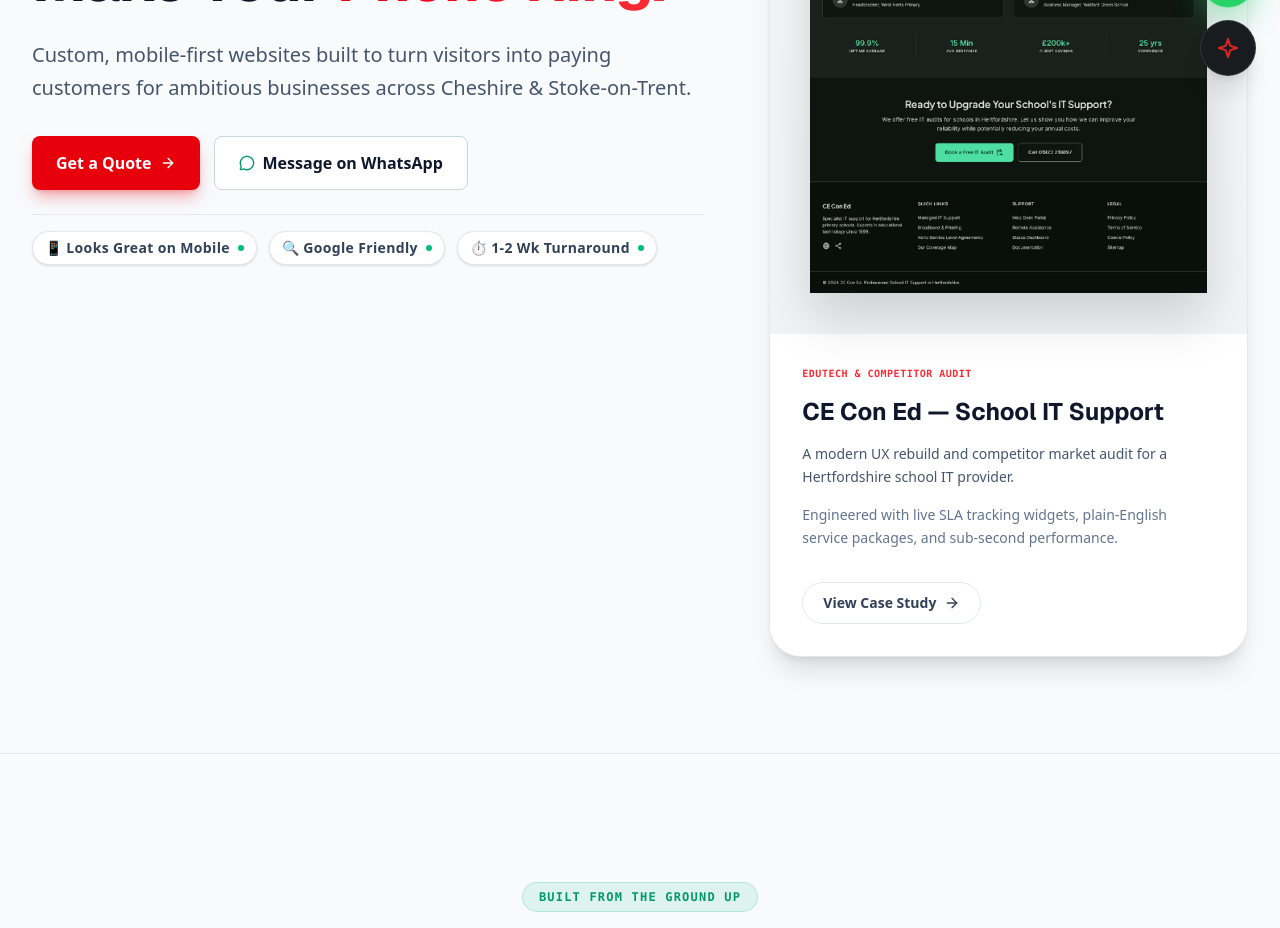
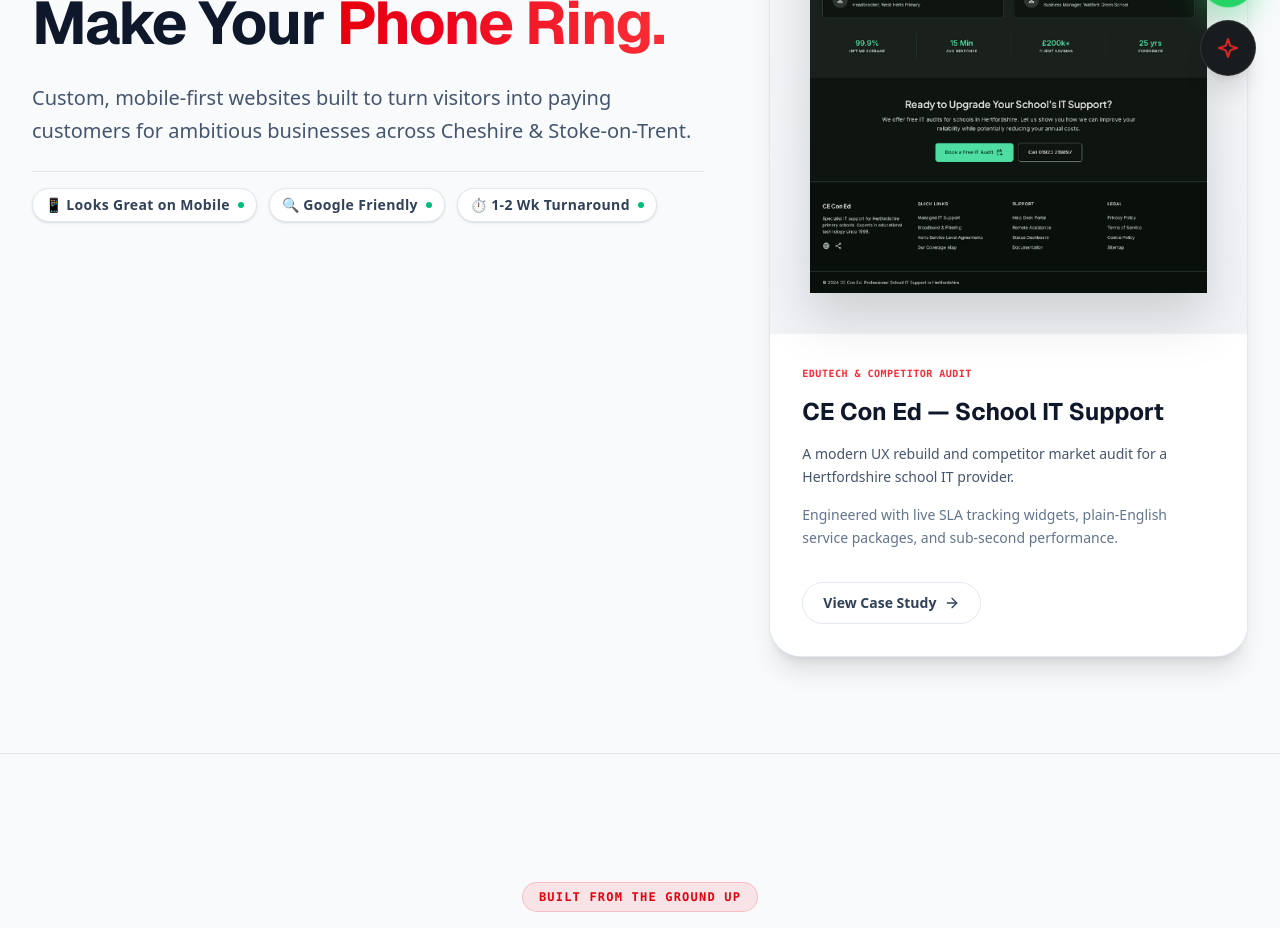
Before and after one commit to stokie2605/dean-wilshaw-web-development, a React (Vite) app: page / in a window 1280 px wide. Shown: the part 700-1628 px from the top of the page. Built offline with nearby package versions, Linux system fonts and the light colour scheme.

Commit message:
style: remove hero buttons and unify badge colors

```diff
--- a/src/components/Hero.tsx
+++ b/src/components/Hero.tsx
@@ -34,24 +34,7 @@ export const Hero: React.FC<HeroProps> = ({ onOpenQuote, onOpenWhatsApp }) => {
             Custom, mobile-first websites built to turn visitors into paying customers for ambitious businesses across Cheshire & Stoke-on-Trent.
           </p>
 
-          {/* Action Buttons */}
-          <div className="flex flex-col sm:flex-row gap-3.5 pt-2 w-full sm:w-auto">
-            <button
-              onClick={onOpenQuote}
-              className="bg-red-600 hover:bg-red-500 text-white shadow-lg shadow-red-600/30 px-6 py-3.5 rounded-lg font-semibold text-sm sm:text-base text-center transition-all flex justify-center items-center gap-2 group"
-            >
-              Get a Quote
-              <ArrowRight className="w-4 h-4 group-hover:translate-x-1 transition-transform" />
-            </button>
 
-            <button
-              onClick={onOpenWhatsApp}
-              className="border border-slate-300 dark:border-slate-700 text-slate-900 dark:text-white bg-white dark:bg-slate-900/90 hover:bg-slate-50 dark:hover:bg-slate-800 px-6 py-3.5 rounded-lg font-semibold text-sm sm:text-base text-center transition-all flex justify-center items-center gap-2"
-            >
-              <MessageCircle className="w-4 h-4 text-emerald-600" />
-              Message on WhatsApp
-            </button>
-          </div>
 
           {/* Micro Proof Pills */}
           <div className="flex flex-wrap gap-3 pt-4 border-t border-slate-200 dark:border-slate-800 w-full max-w-2xl">
--- a/src/components/MobileShowcase.tsx
+++ b/src/components/MobileShowcase.tsx
@@ -74,8 +74,8 @@ export const MobileShowcase: React.FC<MobileShowcaseProps> = ({ onOpenQuote }) =
     <section className="py-20 sm:py-32 px-4 sm:px-6 lg:px-8 bg-slate-50 dark:bg-slate-950 border-b border-slate-200 dark:border-slate-800 transition-colors duration-300">
       <div className="max-w-7xl mx-auto">
         <div className="text-center mb-16 flex flex-col items-center">
-          <span className="text-xs font-mono uppercase tracking-widest text-slate-800 dark:text-slate-200 font-semibold mb-2 bg-slate-200 dark:bg-slate-900 px-3 py-1 rounded-full border border-slate-300 dark:border-slate-800 inline-flex items-center gap-1.5">
-            <Zap className="w-3.5 h-3.5 text-emerald-500" /> Mobile-First Engineering
+          <span className="text-xs font-mono uppercase tracking-widest text-red-600 dark:text-red-500 font-semibold mb-2 bg-red-500/10 px-3 py-1 rounded-full border border-red-500/20 inline-flex items-center gap-1.5">
+            <Zap className="w-3.5 h-3.5 text-red-600 dark:text-red-500" /> Mobile-First Engineering
           </span>
           <h2 className="font-geist font-extrabold text-3xl sm:text-4xl lg:text-5xl text-slate-900 dark:text-white mb-4">
             Built for the 4G World.
--- a/src/components/Portfolio.tsx
+++ b/src/components/Portfolio.tsx
@@ -119,7 +119,7 @@ export const Portfolio: React.FC<PortfolioProps> = ({ onOpenQuote }) => {
       <div className="max-w-7xl mx-auto">
 
         <div className="text-center mb-16 md:mb-24 flex flex-col items-center max-w-3xl mx-auto">
-          <span className="text-xs font-mono uppercase tracking-widest text-emerald-600 dark:text-emerald-400 font-semibold mb-3 bg-emerald-500/10 px-4 py-1.5 rounded-full border border-emerald-500/20">
+          <span className="text-xs font-mono uppercase tracking-widest text-red-600 dark:text-red-500 font-semibold mb-3 bg-red-500/10 px-4 py-1.5 rounded-full border border-red-500/20">
             BUILT FROM THE GROUND UP
           </span>
           <h2 className="font-geist font-bold text-4xl sm:text-5xl text-slate-900 dark:text-white mb-6 tracking-tight">
```
